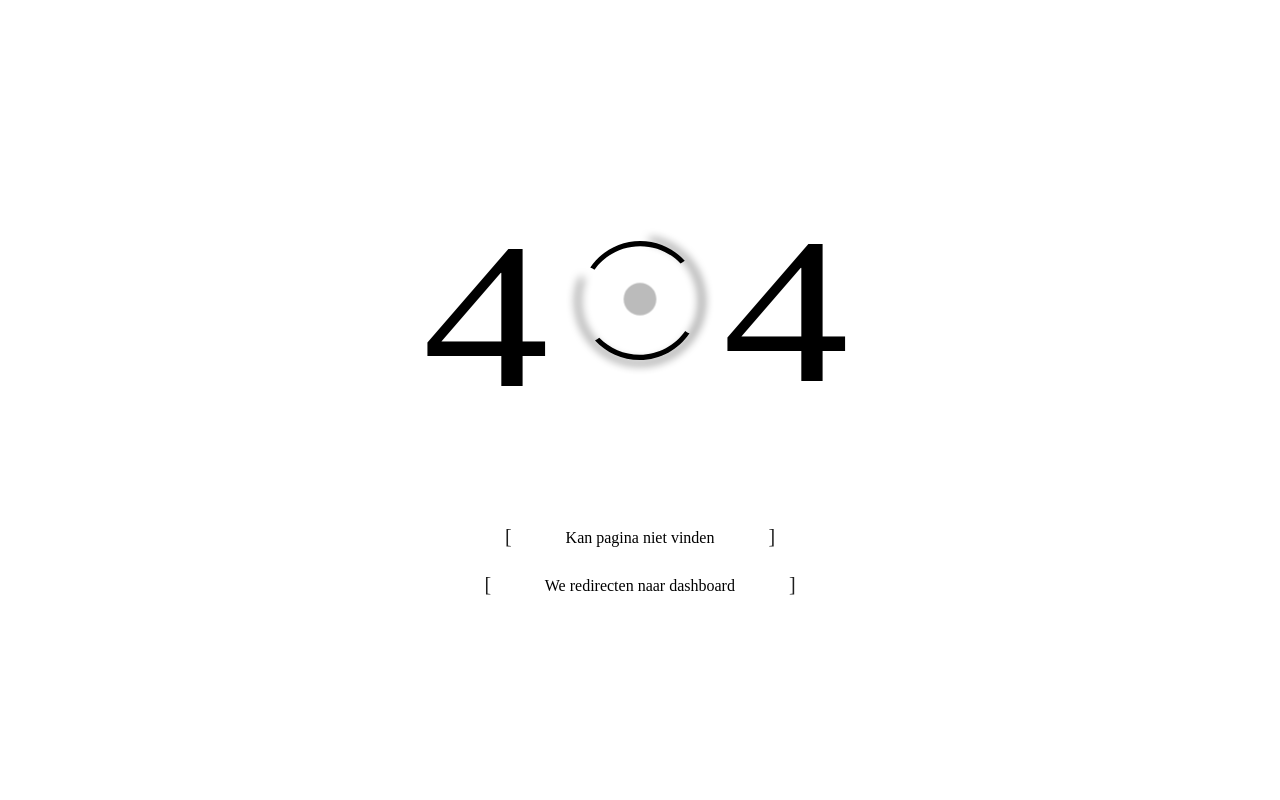
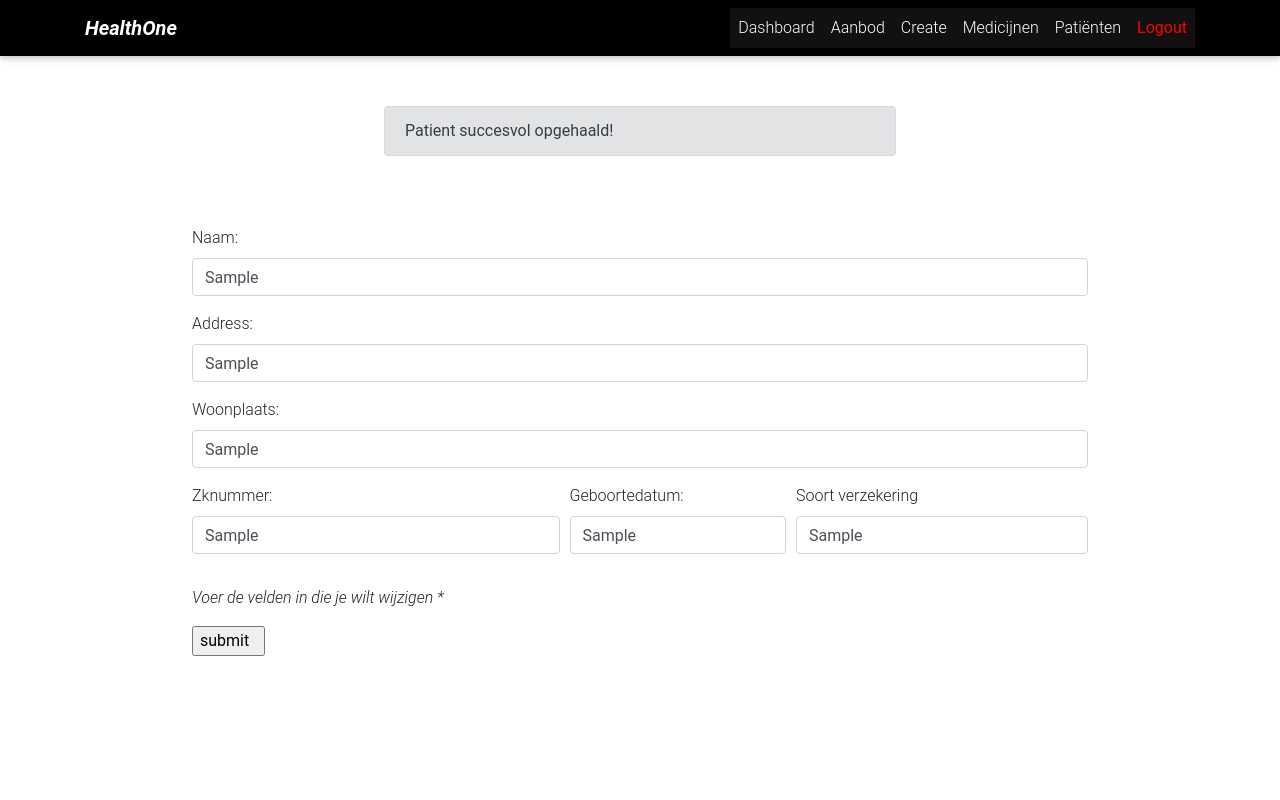
Before and after one commit to mhastan/HealthOne, a PHP site: page /dashboard/editPatient?id=1 in a window 1280 px wide. Run offline with PHP 8.4, Linux system fonts and the light colour scheme; the visitor is signed in with stand-in values (Sample User, id 1); tables that the repository leaves empty or names only in its code hold one stand-in row (values such as "Sample post"); some libraries are stand-ins or nearby versions.

Commit message:
Final commit!

```diff
--- a/controller/Controller.php
+++ b/controller/Controller.php
@@ -14,7 +14,6 @@ class Controller
         $this->view = new View($this->model);
     }
 
-
     public function getCurrentPage($page) {
         // We gebruiken een .htaccess file dat by default altijd index.php?p= pakt voor ons
         if(isset($_GET['p'])) {
@@ -28,6 +27,42 @@ class Controller
         }
     }
 
+
+function xss_clean($data){
+    // Fix &entity\n;
+    $data = str_replace(array('&amp;','&lt;','&gt;'), array('&amp;amp;','&amp;lt;','&amp;gt;'), $data);
+    $data = preg_replace('/(&#*\w+)[\x00-\x20]+;/u', '$1;', $data);
+    $data = preg_replace('/(&#x*[0-9A-F]+);*/iu', '$1;', $data);
+    $data = html_entity_decode($data, ENT_COMPAT, 'UTF-8');
+
+    // Remove any attribute starting with "on" or xmlns
+    $data = preg_replace('#(<[^>]+?[\x00-\x20"\'])(?:on|xmlns)[^>]*+>#iu', '$1>', $data);
+
+    // Remove javascript: and vbscript: protocols
+    $data = preg_replace('#([a-z]*)[\x00-\x20]*=[\x00-\x20]*([`\'"]*)[\x00-\x20]*j[\x00-\x20]*a[\x00-\x20]*v[\x00-\x20]*a[\x00-\x20]*s[\x00-\x20]*c[\x00-\x20]*r[\x00-\x20]*i[\x00-\x20]*p[\x00-\x20]*t[\x00-\x20]*:#iu', '$1=$2nojavascript...', $data);
+    $data = preg_replace('#([a-z]*)[\x00-\x20]*=([\'"]*)[\x00-\x20]*v[\x00-\x20]*b[\x00-\x20]*s[\x00-\x20]*c[\x00-\x20]*r[\x00-\x20]*i[\x00-\x20]*p[\x00-\x20]*t[\x00-\x20]*:#iu', '$1=$2novbscript...', $data);
+    $data = preg_replace('#([a-z]*)[\x00-\x20]*=([\'"]*)[\x00-\x20]*-moz-binding[\x00-\x20]*:#u', '$1=$2nomozbinding...', $data);
+
+    // Only works in IE: <span style="width: expression(alert('Ping!'));"></span>
+    $data = preg_replace('#(<[^>]+?)style[\x00-\x20]*=[\x00-\x20]*[`\'"]*.*?expression[\x00-\x20]*\([^>]*+>#i', '$1>', $data);
+    $data = preg_replace('#(<[^>]+?)style[\x00-\x20]*=[\x00-\x20]*[`\'"]*.*?behaviour[\x00-\x20]*\([^>]*+>#i', '$1>', $data);
+    $data = preg_replace('#(<[^>]+?)style[\x00-\x20]*=[\x00-\x20]*[`\'"]*.*?s[\x00-\x20]*c[\x00-\x20]*r[\x00-\x20]*i[\x00-\x20]*p[\x00-\x20]*t[\x00-\x20]*:*[^>]*+>#iu', '$1>', $data);
+
+    // Remove namespaced elements (we do not need them)
+    $data = preg_replace('#</*\w+:\w[^>]*+>#i', '', $data);
+
+    do
+    {
+        // Remove really unwanted tags
+        $old_data = $data;
+        $data = preg_replace('#</*(?:applet|b(?:ase|gsound|link)|embed|frame(?:set)?|i(?:frame|layer)|l(?:ayer|ink)|meta|object|s(?:cript|tyle)|title|xml)[^>]*+>#i', '', $data);
+    }
+    while ($old_data !== $data);
+// we are done...
+return $data;
+}
+
+
     public function showHeader(){
         $this->view->showHeader();
     }
@@ -37,11 +72,20 @@ class Controller
     }
 
     public function showLogin() {
-        $this->view->showLoginPage();
+    $this->view->showLoginPage();
     }
 
     public function show404(){
         $this->view->show404();
+    }
+
+    public function showPatienten() {
+        $this->view->showPatienten();
+    }
+
+    public function getMedicijnen() {
+        $this->view->getMedicijnen();
+        $this->model->getMedicijnen();
     }
 
     public function checkLogin($email, $password) {
@@ -60,6 +104,8 @@ class Controller
     public function logoutUser() {
         @session_start();
         unset($_SESSION['email']);
+        unset($_SESSION['voornaam']);
+        unset($_SESSION['role']);
         session_destroy();
         header("Location: index.php");
     }
@@ -69,32 +115,87 @@ class Controller
         $this->view->showPatienten();
     }
 
+    public function editPatient() {
+        $this->view->editPatient();
+        if(isset($_POST['submit'])){
+            $selectedId = $this->xss_clean($_GET['id']);
+            $selectedPatient = $this->model->selectPatient($selectedId);
+                $id = $this->xss_clean($selectedPatient->id);
+                $naam = $this->xss_clean($_POST['newName']);
+                $adres = $this->xss_clean($_POST['newAddress']);
+                $woonplaats = $this->xss_clean($_POST['newWoonplaats']);
+                $geboortedatum = $this->xss_clean($_POST['newDate']);
+                $zkNummer = $this->xss_clean($_POST['newZknummer']);
+                $verzekering = $this->xss_clean($_POST['newVerzekering']);
+            $this->updatePatientAction($id, $naam, $adres, $woonplaats, $geboortedatum, $zkNummer, $verzekering);
+        }
+
+    }
+
+    public function create(){
+        $this->view->create();
+        $this->createPatientAction();
+
+        $submitted = @$_POST['submit'];
+
+        if(@isset($submitted)) {
+            echo '
+            <div class="alert alert-success" role="alert" style="
+                margin: 0px auto 0px auto; width: 50%; margin-top: 50px; text-align: center;">
+            <i> Patient is succesvol toegevoegd! </i>
+            </div>
+            <meta http-equiv = "refresh" content = "2; url = /patienten" />
+            ';
+        }
+
+    }
+
+
+
     public function showFormPatientAction($id=null){
-       $this->view->showFormPatienten($id);
+    //    $this->view->showFormPatienten($id);
     }
     public function createPatientAction(){
-        $naam = filter_input(INPUT_POST,'naam');
-        $adres = filter_input(INPUT_POST,'adres');
-        $woonplaats = filter_input(INPUT_POST,'woonplaats');
-        $geboortedatum = filter_input(INPUT_POST,'geboortedatum');
-        $soortverzekering = filter_input(INPUT_POST,'soortverzekering');
-        $zknummer = filter_input(INPUT_POST,'zknummer');
+
+        // teachin those kids how 2 write insecure code?? :^((
+        // $naam = filter_input(INPUT_POST,'naam');
+        // $adres = filter_input(INPUT_POST,'adres');
+        // $woonplaats = filter_input(INPUT_POST,'woonplaats');
+        // $geboortedatum = filter_input(INPUT_POST,'geboortedatum');
+        // $soortverzekering = filter_input(INPUT_POST,'soortverzekering');
+        // $zknummer = filter_input(INPUT_POST,'zknummer');
+        // $result = $this->model->insertPatient($naam,$adres,$woonplaats,$geboortedatum,$zknummer,$soortverzekering);
+
+
+        $naam = $this->xss_clean(@$_POST['naam']);
+        $adres = $this->xss_clean(@$_POST['adres']);
+        $woonplaats = $this->xss_clean(@$_POST['woonplaats']);
+        $geboortedatum = $this->xss_clean(@$_POST['geboortedatum']);
+        $soortverzekering = $this->xss_clean(@$_POST['soortverzekering']);
+        $zknummer = $this->xss_clean(@$_POST['zknummer']);
         $result = $this->model->insertPatient($naam,$adres,$woonplaats,$geboortedatum,$zknummer,$soortverzekering);
-        $this->view->showPatienten($result);
+
     }
-    public function updatePatientAction(){
-        $id = filter_input(INPUT_POST,'id');
-        $naam = filter_input(INPUT_POST,'naam');
-        $adres = filter_input(INPUT_POST,'adres');
-        $woonplaats = filter_input(INPUT_POST,'woonplaats');
-        $geboortedatum = filter_input(INPUT_POST,'geboortedatum');
-        $zknummer = filter_input(INPUT_POST,'zknummer');
-        $soortverzekering = filter_input(INPUT_POST,'soortverzekering');
-        $result=$this->model->updatePatient($id,$naam,$adres,$woonplaats,$geboortedatum,$zknummer,$soortverzekering);
-        $this->view->showPatienten($result);
+    public function updatePatientAction($id, $naam, $adres, $woonplaats, $geboortedatum, $zknummer, $verzekering){
+
+        $result = $this->model->updatePatient($id, $naam,$adres,$woonplaats,$geboortedatum,$zknummer,$verzekering);
+
+        if($result === TRUE) {
+            // echo '<meta http-equiv = "refresh" content = "2; url = /patienten?id="' . $id;
+            echo "<meta http-equiv='refresh' content='0'>";
+
+        } else {
+            echo "Er ging iets mis!";
+        }
+
+
     }
+
+
     public function deletePatientAction($id){
+
         $result = $this->model->deletePatient($id);
-        $this->view->showPatienten($result);
+
+        // header("Location: /patienten", true, 301);
     }
 }
--- a/css/loginStyle.css
+++ b/css/loginStyle.css
@@ -1,4 +1,10 @@
+
 @import url(https://fonts.googleapis.com/css?family=Roboto:300);
+
+html {
+  height: 100%;
+  overflow-y: hidden;
+}
 
 .login-page {
   width: 360px;
--- a/index.php
+++ b/index.php
@@ -9,48 +9,39 @@ if(isset($_GET['logout'])) {
     $controller->logoutUser();
 }
 
-
-
-
-if($controller->checkSession() === True) {
-
-    // $controller->showHeader();
-    // echo var_dump($_POST);
-    if(isset($_POST['showForm']))
-     {
-         $controller->showFormPatientAction( $_POST['showForm']);
-     }
-     else if(isset($_POST['update']))
-    {
-        $controller->updatePatientAction();
-    }
-/* CREATE:  formulier afhandeling nieuwe rij */
-    else if(isset($_POST['create']))
-        {
-            $controller->createPatientAction();
-        }
-
-    else if(isset($_POST['delete']))
-    {
-        $controller->deletePatientAction($_POST['delete']);
-    }
-} else {
-        $controller->showLogin();
-    }
-
-
-if(isset($_POST['loginSubmit'])){
-    $email = trim($_POST['email']);
-    $password = trim($_POST['password']);
-    if($email != "" && $password != "") {
-        $controller->checkLogin($email, $password);
-    }
+if(isset($_GET['del'])) {
+     header("Location: /patienten", true, 301);
 }
 
 
 
+// if($controller->checkSession() === True) {
+
+//     // $controller->showHeader();
+//     // echo var_dump($_POST);
+//     if(isset($_POST['showForm']))
+//      {
+//          $controller->showFormPatientAction( $_POST['showForm']);
+//      }
+//      else if(isset($_POST['update']))
+//     {
+//         $controller->updatePatientAction();
+//     }
+// /* CREATE:  formulier afhandeling nieuwe rij */
+//     else if(isset($_POST['create']))
+//         {
+//             $controller->createPatientAction();
+//         }
+
+//     else if(isset($_POST['delete']))
+//     {
+//         $controller->deletePatientAction($_POST['delete']);
+//     }
+// } else {
+//         $controller->showLogin();
+//     }
+
 if($controller->checkSession() === True) {
-
 
 $param = $controller->getCurrentPage($_GET['p']);
 
@@ -65,23 +56,41 @@ switch ($param) {
         break;
         case 'create':
         $controller->showHeader();
-            echo "create";
+        $controller->create();
         break;
         case 'medicijnen':
             $controller->showHeader();
-            echo "medicijnen";
+            $controller->getMedicijnen();
         break;
         case 'patienten':
             $controller->showHeader();
-            echo "patient";
+            $controller->showPatienten();
+            $id =  @$_GET['del'];
+            if(isset($id)) {
+                $controller->deletePatientAction($id);
+            }
         break;
-
+        case 'editPatient':
+            $controller->showHeader();
+            $controller->editPatient();
+        break;
     default:
         $controller->show404();
-      break;
+    break;
+    }
+} else {
+    $controller->showLogin();
 }
 
+
+if(isset($_POST['loginSubmit'])){
+    $email = trim($_POST['email']);
+    $password = trim($_POST['password']);
+    if($email != "" && $password != "") {
+        $controller->checkLogin($email, $password);
+    }
 }
+
 
 // if(isset($_POST['showForm']))
 //     {
--- /dev/null
+++ b/model/Medicijn.php
@@ -0,0 +1,14 @@
+<?php
+
+
+namespace model;
+
+
+class Medicijn
+{
+    public $id;
+    public $naam;
+    public $werking;
+    public $bijwerking;
+    public $verzekerd;
+}
--- a/model/Model.php
+++ b/model/Model.php
@@ -1,8 +1,9 @@
 <?php
-
 
 namespace model;
 include_once ('model/Patient.php');
+include_once ('model/Medicijn.php');
+
 class Model
 {
     private $database;
@@ -35,8 +36,8 @@ class Model
 
         if($count == 1 && !empty($row)) {
             $_SESSION['email'] = $row['email'];
+            $_SESSION['voornaam'] = $row['voornaam'];
             $_SESSION['role'] = $row['role'];
-
             header("Location: /dashboard");
 
         } else {
@@ -90,11 +91,24 @@ class Model
         $this->makeConnection();
         $selection = $this->database->query('SELECT * FROM `patienten`');
         if($selection){
-            $result=$selection->fetchAll(\PDO::FETCH_CLASS,\model\Patient::class);
+            $result = $selection->fetchAll(\PDO::FETCH_CLASS,\model\Patient::class);
             return $result;
         }
         return null;
     }
+
+
+    public function getMedicijnen() {
+        $this->makeConnection();
+        $selection = $this->database->query('SELECT * FROM `medicijnen`');
+        if($selection){
+            $result=$selection->fetchAll(\PDO::FETCH_CLASS,\model\Medicijn::class);
+            return $result;
+        }
+        return $result;
+
+    }
+
     public function selectPatient($id){
 
         $this->makeConnection();
--- a/view/View.php
+++ b/view/View.php
@@ -27,65 +27,22 @@ class View
         include '404.php';
     }
 
+    public function getMedicijnen() {
+        include 'medicijnen.php';
+    }
 
     public function showPatienten($result = null){
-        if($result == 1){
-            echo "<h4>Actie geslaagd</h4>";
-        }
-        $patienten = $this->model->getPatienten();
+        include 'patienten.php';
+    }
 
-        /*de html template */
-        echo "<!DOCTYPE html>
-                <html lang=\"en\">
-                <head>
-                    <meta charset=\"UTF-8\">
-                    <title>Overzicht patienten</title>
-                    <style>
-                        #patienten{
-                            display:grid;
-                            grid-template-columns:repeat(4,1fr);
-                            grid-column-gap:10px;
-                            grid-row-gap:10px;
-                            justify-content: center;
-                        }
-                        .patient{
-                            width:80%;
-                            // background-color:#ccccff;
-                            color:darkslategray;
-                            font-size:24px;
-                            padding:10px;
-                            border-radius:10px;
-                        }
-                    </style>
-                </head>
-                <body>";
-                   echo "<h2>Patienten overzicht</h2> <form action='index.php' method='post'>
-                               <input type='hidden' name='showForm' value='0'>
-                               <input type='submit' value='toevoegen'/>
-                               </form></div></body></html>";
-                        if($patienten !== null) { echo "
-                        <div id=\"patienten\">";
-                            foreach ($patienten as $patient) {
-                                echo "<div class=\"patient\">
+    public function editPatient() {
+        include 'editPatient.php';
+    }
 
-                                      $patient->naam<br />
-                                      $patient->adres<br />
-                                      $patient->woonplaats<br />
-                                      $patient->zknummer<br />
-                                      $patient->geboortedatum<br />
-                                      $patient->soortverzekering<br />
-                                      <form action='index.php' method='post'>
-                                       <input type='hidden' name='showForm' value='$patient->id'><input type='submit' value='wijzigen'/></form>
-                                        <form action='index.php' method='post'>
-                                       <input type='hidden' name='delete' value='$patient->id'><input type='submit' value='verwijderen'/></form>
-                                    </div>";
-                            }
-                        }
-                    else{
-                        echo "Geen patienten gevonden";
-                    }
+    public function create() {
+        include 'create.php';
+    }
 
-    }
     public function showFormPatienten($id=null){
         if($id !=null && $id !=0){
             $patient = $this->model->selectPatient($id);
--- /dev/null
+++ b/view/editPatient.php
@@ -0,0 +1,113 @@
+<?php
+$selectedPatient = $this->model->selectPatient($_GET['id']);
+// print_r($selectedPatient);
+// echo "Naam: " . $selectedPatient->naam . "<br>";
+// echo "Adres " . $selectedPatient->adres . "<br>";
+// echo "Woonplaats " . $selectedPatient->woonplaats . "<br>";
+// echo "zkNummer" . $selectedPatient->zknummer . "<br>";
+// echo "Geboortedatum " . $selectedPatient->geboortedatum . "<br>";
+// echo "Soort verzekering ". $selectedPatient->soortverzekering . "<br>";
+// echo @$id = $selectedPatient->id;
+@$naam = $selectedPatient->naam;
+@$adres = $selectedPatient->adres;
+@$woonplaats = $selectedPatient->woonplaats;
+@$zknummer =  $selectedPatient->zknummer;
+@$geboortedatum = $selectedPatient->geboortedatum;
+@$verzekering =  $selectedPatient->soortverzekering;
+
+if($selectedPatient) {
+  $msg = "Patient succesvol opgehaald!";
+} else {
+  $msg = "Kan geen patient vinden met dit id!!";
+  header("Location: /patienten");
+}
+
+
+
+echo <<<EOF
+<!DOCTYPE html>
+<html lang="en">
+<head>
+<meta charset="UTF-8">
+</head>
+<body>
+<form action="" method="POST">
+<div class="alert alert-secondary" role="alert">
+  <b> $msg </b>
+</div>
+<div class="inputs">
+  <div class="form-row">
+    <div class="form-group col-md-12">
+      <label for="inputName">Naam:</label>
+      <input type="text" class="form-control" id="inputName" placeholder="Naam:" value="$naam" name="newName">
+    </div>
+  </div>
+  <div class="form-group">
+    <label for="inputAddress">Address: </label>
+    <input type="text" class="form-control" id="inputAddress" placeholder="1234 Main St" value="$adres" name="newAddress">
+  </div>
+  <div class="form-group">
+    <label for="inputWoonplaats">Woonplaats: </label>
+    <input type="text" class="form-control" id="inputWoonplaats" placeholder="Voorbeeld: Den Haag" value="$woonplaats" name="newWoonplaats">
+  </div>
+  <div class="form-row">
+    <div class="form-group col-md-5">
+      <label for="inputZK">Zknummer: </label>
+      <input type="text" class="form-control" id="inputZK" placeholder="13373337" value="$zknummer" name="newZknummer">
+    </div>
+    <div class="form-group col-md-3">
+      <label for="geboorteDatum">Geboortedatum: </label>
+      <input type="datepicker
+      " class="form-control" id="geboorteDatum" placeholder="27-11-2020" value="$geboortedatum" name="newDate">
+
+    </div>
+    <div class="form-group col-md-4">
+      <label for="inputVerzekering">Soort verzekering</label>
+      <input type="text" class="form-control" id="inputVerzekering" placeholder="Basis" value="$verzekering" name="newVerzekering">
+    </div>
+  </div>
+  <div class="form-group">
+  </div>
+  <i> <p> Voer de velden in die je wilt wijzigen * </p> </i>
+
+  <input type="submit" name="submit" value="submit  "> </button>
+</form>
+</div>
+</div>
+
+
+<style>
+
+.inputs {
+    margin-top: 70px;
+    margin-left: auto;
+    margin-right: auto;
+    width: 70%;
+}
+
+#headingText {
+
+  margin-left: auto;
+  margin-right: auto;
+  width: 25%;
+  margin-top: 50px;
+  background-color: black;
+  color: white;
+  border-radius: 50px 50px 50px 50px;
+  text-align: center;
+}
+
+
+.alert {
+  margin-top: 50px;
+  width:40%;
+  margin-left: auto;
+  margin-right: auto;
+
+}
+
+</style>
+
+</body>
+</html>
+EOF;
--- a/view/header.php
+++ b/view/header.php
@@ -58,7 +58,4 @@ echo <<<EOF
     </div>
     </nav>
   </header>
-
 EOF;
-
-?>
```
Also changed, not shown: css/dashBoardStyle.css (added, +8 -0 lines), view/create.php (added, +78 -0 lines), view/dashBoard.php (+16 -2 lines), view/login.php (+32 -0 lines), view/medicijnen.php (added, +55 -0 lines), view/patienten.php (added, +85 -0 lines), .htaccess.
